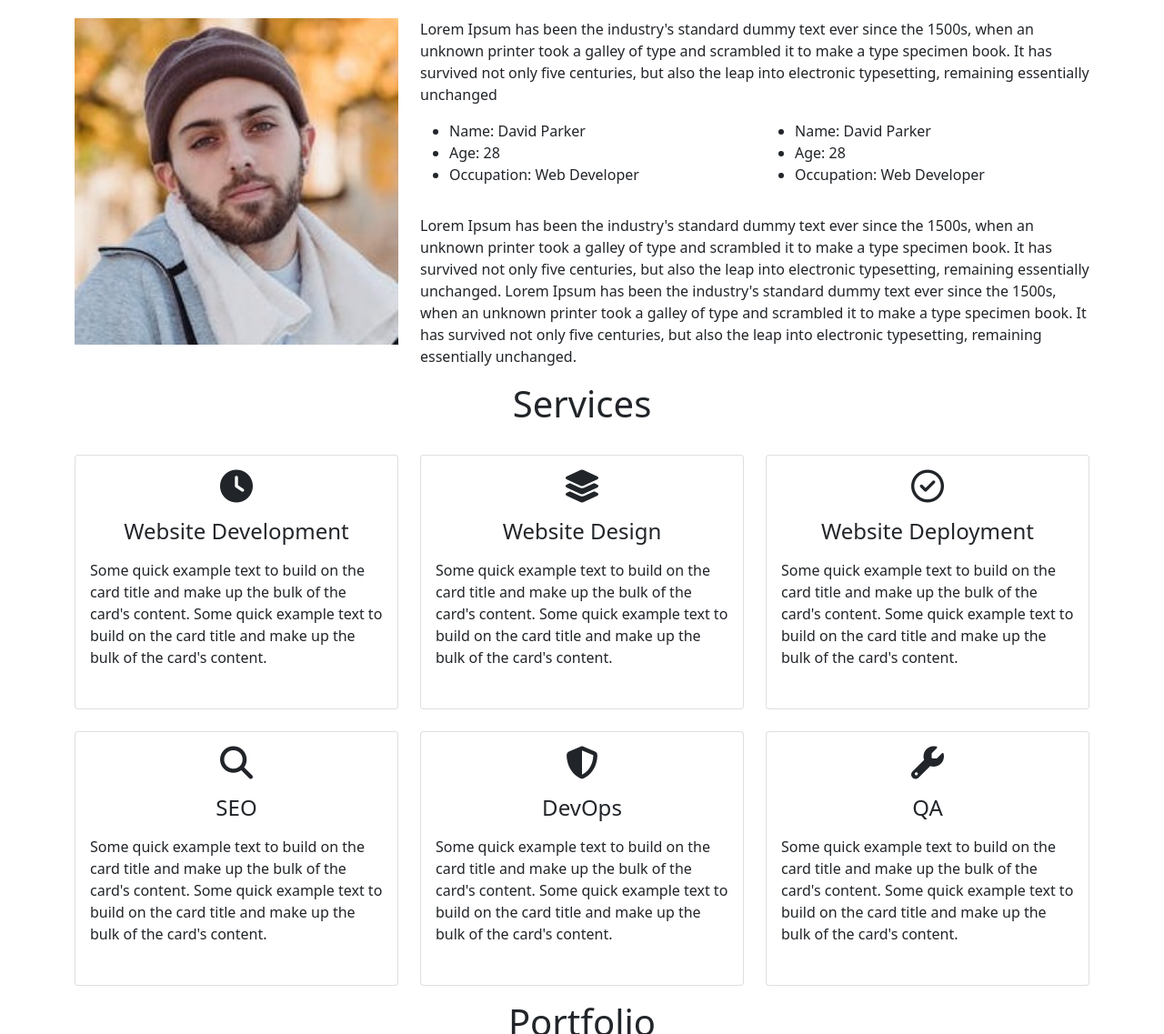
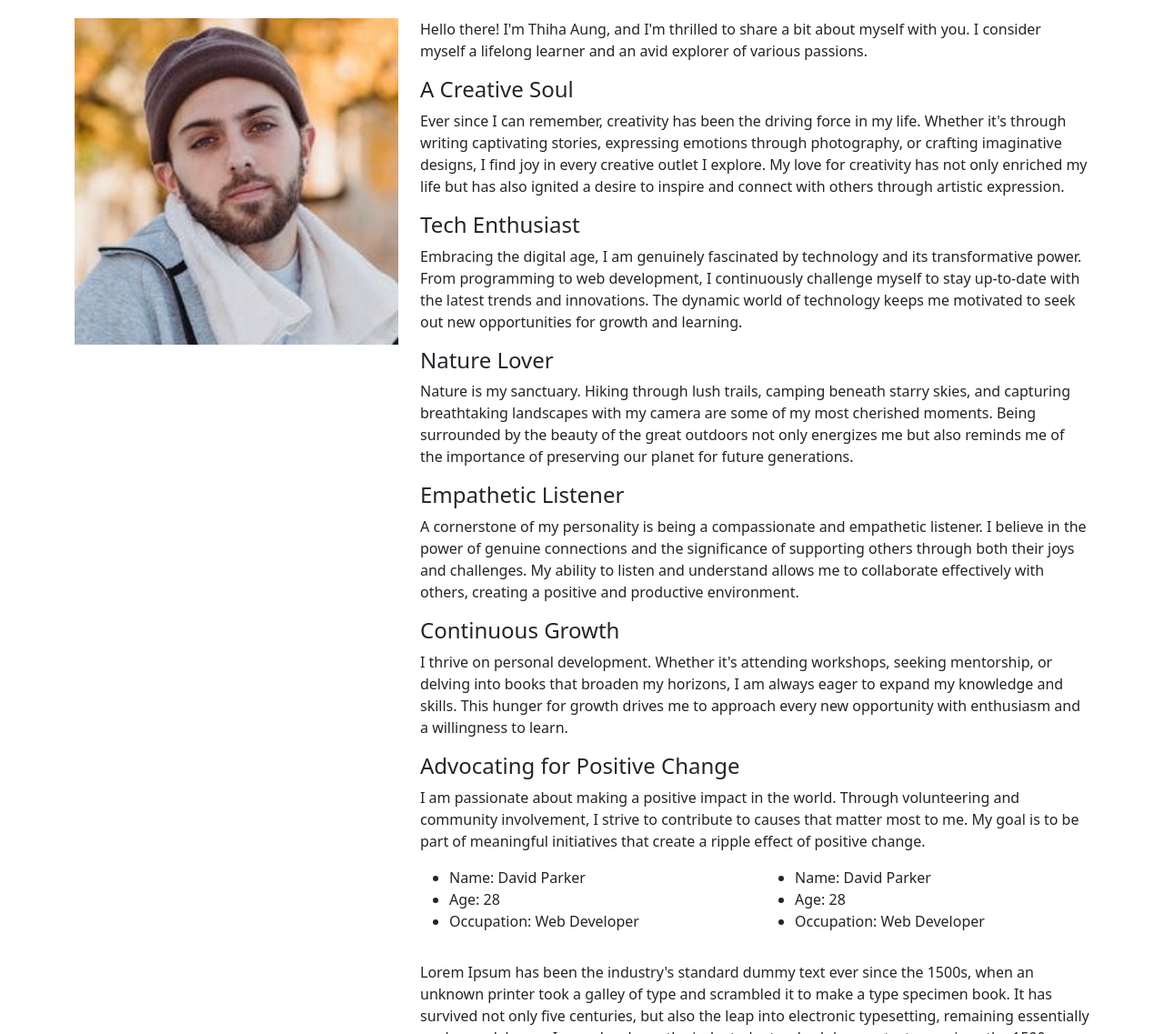
Before and after one commit to shengcaii/cai, a plain HTML site: page index.html in a window 1280 px wide. Shown: the part 900-2037 px from the top of the page at 91% size. Drawn offline with nearby package versions, Linux system fonts and the light colour scheme.

Commit message:
Update2 index.html

```diff
--- a/index.html
+++ b/index.html
@@ -65,9 +65,35 @@
                 </div>
 
                 <div class="col-lg-8">
-                    <p> Lorem Ipsum has been the industry's standard dummy text ever since the 1500s, when an unknown printer took a galley of type and scrambled it to make a type specimen book. It has survived not only five centuries, but also the leap into electronic typesetting, remaining essentially unchanged
+                    <section>
+                      <p>Hello there! I'm Thiha Aung, and I'm thrilled to share a bit about myself with you. I consider myself a lifelong learner and an avid explorer of various passions.
+                      </p>
+                      <h4>A Creative Soul</h4>
 
-                    </p>
+                      <p>Ever since I can remember, creativity has been the driving force in my life. Whether it's through writing captivating stories, expressing emotions through photography, or crafting imaginative designs, I find joy in every creative outlet I explore. My love for creativity has not only enriched my life but has also ignited a desire to inspire and connect with others through artistic expression.
+                      </p>
+                      <h4>Tech Enthusiast</h4>
+
+                      <p>Embracing the digital age, I am genuinely fascinated by technology and its transformative power. From programming to web development, I continuously challenge myself to stay up-to-date with the latest trends and innovations. The dynamic world of technology keeps me motivated to seek out new opportunities for growth and learning.
+                      </p>
+                      <h4>Nature Lover</h4>
+
+                      <p>Nature is my sanctuary. Hiking through lush trails, camping beneath starry skies, and capturing breathtaking landscapes with my camera are some of my most cherished moments. Being surrounded by the beauty of the great outdoors not only energizes me but also reminds me of the importance of preserving our planet for future generations.
+                      </p>
+                      <h4>Empathetic Listener</h4>
+
+                      <p>A cornerstone of my personality is being a compassionate and empathetic listener. I believe in the power of genuine connections and the significance of supporting others through both their joys and challenges. My ability to listen and understand allows me to collaborate effectively with others, creating a positive and productive environment.
+                      </p>
+                      <h4>Continuous Growth</h4>
+
+                      <p>I thrive on personal development. Whether it's attending workshops, seeking mentorship, or delving into books that broaden my horizons, I am always eager to expand my knowledge and skills. This hunger for growth drives me to approach every new opportunity with enthusiasm and a willingness to learn.
+                      </p>
+                      <h4>Advocating for Positive Change</h4>
+
+                      <p>I am passionate about making a positive impact in the world. Through volunteering and community involvement, I strive to contribute to causes that matter most to me. My goal is to be part of meaningful initiatives that create a ripple effect of positive change.
+                      </p>
+
+                    </section>
                     <div class="row mt-3">
                         <div class="col-md-6">
                             <ul>
```
